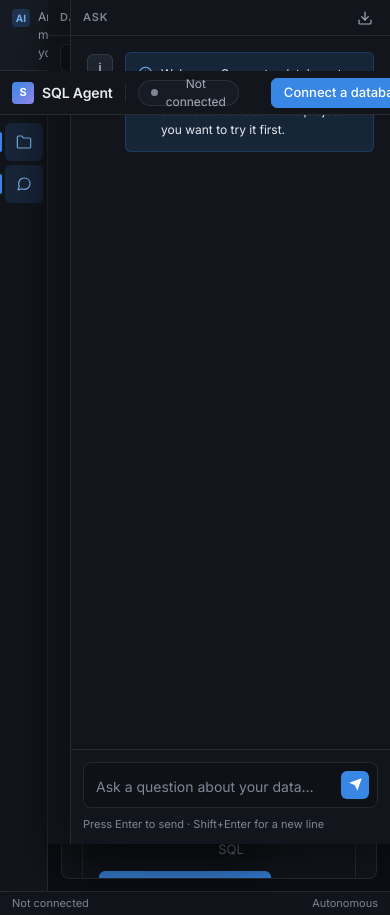
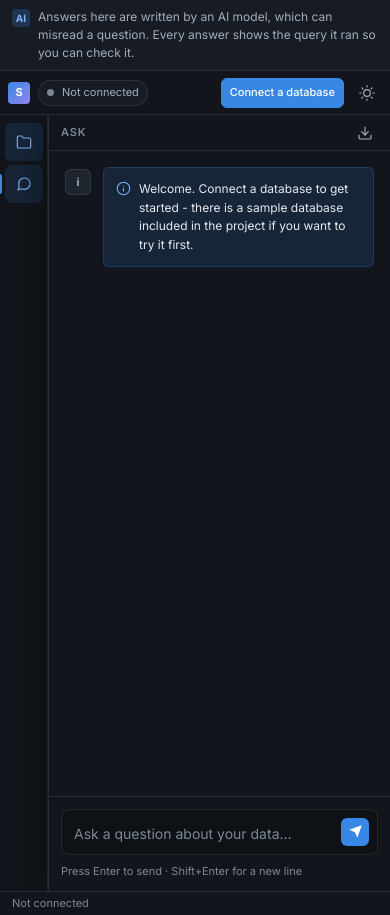
Before and after one commit to pactaccount/SQLAgent, a plain HTML site: page static/index.html in a window 390 px wide. Drawn offline with nearby package versions, Linux system fonts and the light colour scheme.

Commit message:
feat(ui): add responsive mobile layout and drawer handling

```diff
--- a/static/css/layout.css
+++ b/static/css/layout.css
@@ -117,6 +117,7 @@
     flex: 1;
     min-height: 0;
     overflow: hidden;
+    position: relative;
 }
 
 /* --- Activity rail -------------------------------------------------------- */
@@ -411,6 +412,7 @@
         left: var(--activitybar-w);
         top: 0;
         bottom: 0;
+        width: min(340px, calc(100vw - var(--activitybar-w)));
         z-index: 50;
         box-shadow: var(--shadow-lg);
     }
@@ -420,7 +422,53 @@
         right: 0;
         top: 0;
         bottom: 0;
+        width: min(380px, calc(100vw - var(--activitybar-w)));
         z-index: 50;
         box-shadow: var(--shadow-lg);
     }
+
+    .ws-split {
+        flex-direction: column;
+    }
 }
+
+@media (max-width: 540px) {
+    .topbar {
+        padding: 0 var(--sp-2);
+        gap: var(--sp-2);
+    }
+
+    .topbar__brand span:not(.topbar__mark) {
+        display: none;
+    }
+
+    .topbar__sep {
+        display: none;
+    }
+
+    .conn-chip {
+        max-width: 130px;
+        font-size: var(--text-xs);
+        padding: 0 var(--sp-2);
+    }
+
+    #conn-label {
+        overflow: hidden;
+        text-overflow: ellipsis;
+        white-space: nowrap;
+    }
+
+    #connect-btn {
+        padding: var(--sp-1) var(--sp-2);
+        font-size: var(--text-xs);
+    }
+
+    .panel--left,
+    .panel--right {
+        width: calc(100vw - var(--activitybar-w));
+    }
+
+    .statusbar__item:nth-child(n+3) {
+        display: none;
+    }
+}
--- a/static/js/app.js
+++ b/static/js/app.js
@@ -644,8 +644,18 @@ function boot() {
     });
 
     // --- Activity rail ---
-    dom.railExplorer.addEventListener('click', () => store.togglePanel('left'));
-    dom.railChat.addEventListener('click', () => store.togglePanel('right'));
+    dom.railExplorer.addEventListener('click', () => {
+        if (window.innerWidth <= 860 && !store.state.panels.left && store.state.panels.right) {
+            store.togglePanel('right');
+        }
+        store.togglePanel('left');
+    });
+    dom.railChat.addEventListener('click', () => {
+        if (window.innerWidth <= 860 && !store.state.panels.right && store.state.panels.left) {
+            store.togglePanel('left');
+        }
+        store.togglePanel('right');
+    });
 
     // --- Panel visibility ---
     const applyPanels = () => {
--- a/static/js/state.js
+++ b/static/js/state.js
@@ -44,7 +44,9 @@ class Store {
             },
             theme: readStored(STORAGE_KEYS.theme, 'dark'),
             panels: {
-                left: readStored(STORAGE_KEYS.leftPanel, '1') !== '0',
+                left: (typeof window !== 'undefined' && window.innerWidth <= 860)
+                    ? false
+                    : readStored(STORAGE_KEYS.leftPanel, '1') !== '0',
                 right: readStored(STORAGE_KEYS.rightPanel, '1') !== '0',
             },
             schema: null,
```
